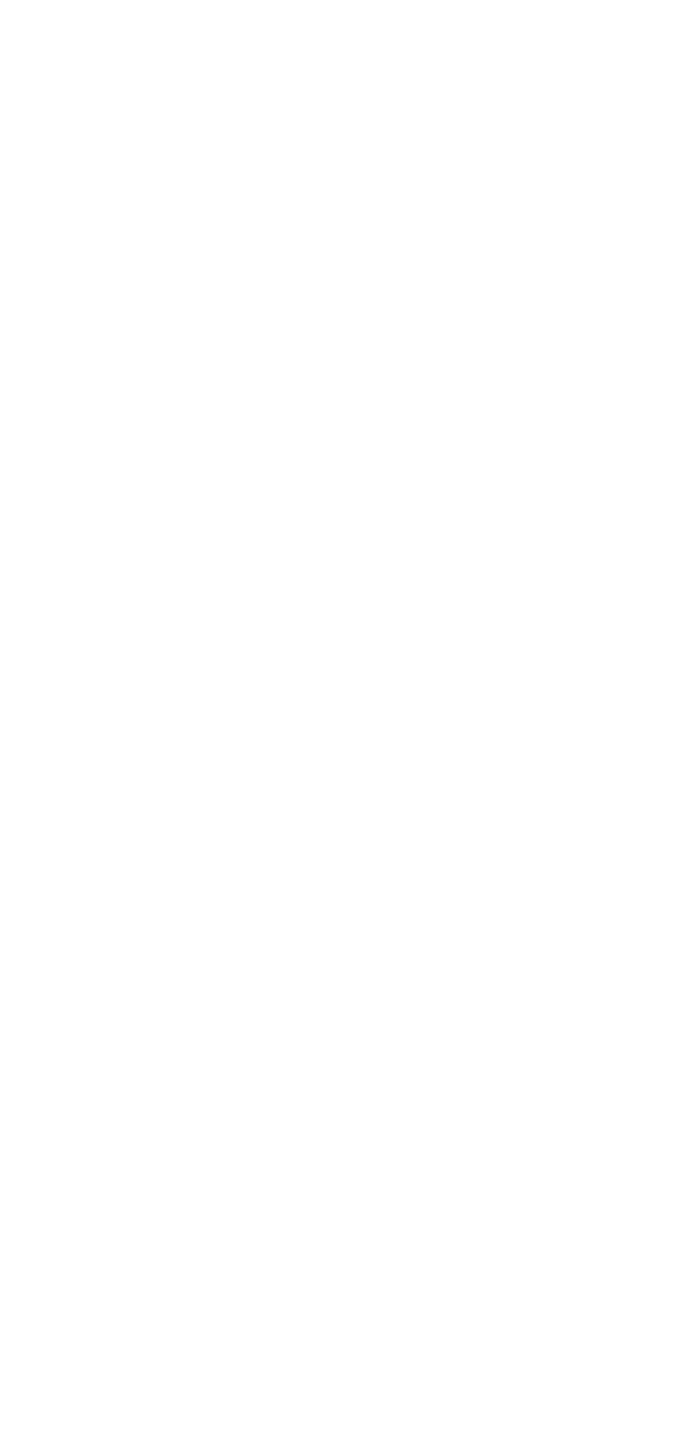
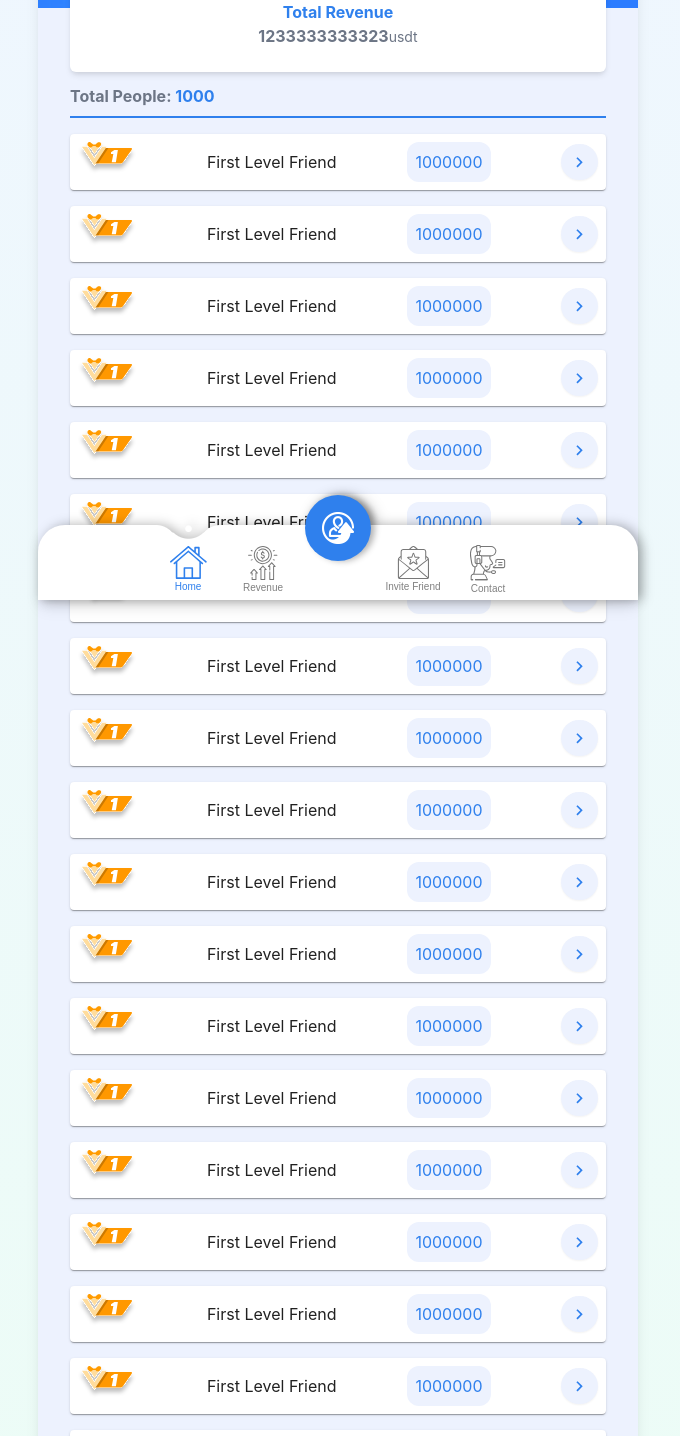
Before and after one commit to Uhmopt/userWithTRC-web-app, a React (Create React App) app: page /home in a window 1280 px wide. Shown: the part 200-1636 px from the top of the page, without its empty margins (302-982 px from the left). Before the commit the page ends 800 px from the top, so only its background shows below. Built offline with nearby package versions, Linux system fonts and the light colour scheme.

Commit message:
[Fix] background shadow, select language

```diff
--- a/src/components/Banner.js
+++ b/src/components/Banner.js
@@ -2,6 +2,7 @@ import React from 'react'
 import LogoutIcon from '@mui/icons-material/Logout';
 import { Info } from '@mui/icons-material'
 import { IconButton } from '@mui/material';
+import { Link } from 'react-router-dom';
 
 export default function Banner({
   icon = '',
@@ -11,7 +12,7 @@ export default function Banner({
 }) {
   return (
     <div>
-      <IconButton className="float-right p-3"><LogoutIcon className="text-white w-10 h-10"/></IconButton>
+      <Link to="sign-in"><IconButton className="float-right p-3"><LogoutIcon className="text-white w-10 h-10"/></IconButton></Link>
       <div className="bg-cover bg-center bg-home h-52 pt-8 w-full text-white">
         <div className="text-center">
           {icon}
--- a/src/components/CardTable.js
+++ b/src/components/CardTable.js
@@ -1,8 +1,8 @@
 import React from 'react'
 
-export default function CardTable({ startIcon = '' }) {
+export default function CardTable({ cards='', cardData=[] }) {
   return (
-    <div className="pt-4">
+    <div className="mb-24">
 
     </div>
   )
--- a/src/components/FlagSelect.js
+++ b/src/components/FlagSelect.js
@@ -1,53 +1,49 @@
-import React from 'react'
-import ArrowDropDownIcon from '@mui/icons-material/ArrowDropDown'
+import * as React from 'react'
+import Box from '@mui/material/Box'
+import { styled } from '@mui/material/styles';
+import MenuItem from '@mui/material/MenuItem'
+import FormControl from '@mui/material/FormControl'
+import Select from '@mui/material/Select'
+import InputBase from '@mui/material/InputBase';
+
 import GB from 'assets/images/svgs/GB.svg'
 import CN from 'assets/images/svgs/CN.svg'
-import { ClickAwayListener, Collapse } from '@mui/material'
-import { useState } from 'react'
-import { Box } from '@mui/system'
+
+const BootstrapInput = styled(InputBase)(({ theme }) => ({
+  '& .MuiInputBase-input': {
+    borderRadius: 6,
+    border: '1px solid #ced4da',
+    padding: '4px',
+  },
+}));
 
 export default function FlagSelect() {
-  const [isOpen, setIsOpen] = useState(false)
-  const [lang, setLang] = useState('GB')
-
-  const handleSelect = (language) => {
-    setLang(language);
-    setIsOpen(false);
+  const [lang, setLang] = React.useState('GB')
+  const handleChange = (event) => {
+    setLang(event.target.value)
   }
-
   return (
-    <div className="relative">
-      <div
-        className="flex border-2 border-main rounded-md h-10 p-2 drop-shadow-lg"
-        onClick={() => setIsOpen(true)}
+    <Box sx={{ minWidth: 120 }}>
+      <FormControl fullWidth>
+        <Select
+          value={lang}
+          onChange={handleChange}
+          input={<BootstrapInput />}
         >
-        <img src={lang === "GB" ? GB : CN} alt={lang} />
-        <label className="self-center">{lang === "GB" ?"English":"Chinese"}</label>
-        <ArrowDropDownIcon className="self-center" />
-      </div>
-      {/* dropdown list */}
-      <Collapse in={isOpen}>
-        {isOpen && (
-          <ClickAwayListener onClickAway={() => setIsOpen(false)}>
-            <Box className="bg-white border-2 border-title h-20 w-full absolute rounded-md z-10 transition ">
-              <div
-                className="flex h-10 active:bg-light"
-                onClick={() => handleSelect("GB")}
-              >
+          <MenuItem value={'GB'}>
+            <div className="flex">
               <img src={GB} alt="GB" className="m-2 w-5" />
               <label className="self-center">English</label>
             </div>
-              <div
-                className="flex h-10 active:bg-light"
-                onClick={() =>  handleSelect("CN")}
-              >
+          </MenuItem>
+          <MenuItem value={'CN'}>
+            <div className="flex">
               <img src={CN} alt="CN" className="m-2 w-5" />
               <label className="self-center">Chinese</label>
             </div>
+          </MenuItem>
+        </Select>
+      </FormControl>
     </Box>
-          </ClickAwayListener>
-        )}
-      </Collapse>
-    </div>
   )
 }
--- a/src/components/LevelCard.js
+++ b/src/components/LevelCard.js
@@ -8,8 +8,8 @@ export default function LevelCard({ startIcon = '' }) {
       <Card className="bg-white rounded-md flex justify-between p-2">
           {startIcon}
           <label className="self-center">First Level Friend</label>
-          <CardActions className="bg-light text-main rounded-xl p-1">1000000</CardActions>
-          <CardActions className="bg-light text-main rounded-full p-1 self-center shadow-sm"><NavigateNext /></CardActions>
+          <CardActions className="bg-light text-main rounded-xl">1000000</CardActions>
+          <CardActions className="bg-light text-main rounded-full self-center shadow-sm"><NavigateNext /></CardActions>
       </Card>
     </div>
   )
--- a/src/components/StaticCard.js
+++ b/src/components/StaticCard.js
@@ -1,13 +1,14 @@
-import { Card } from '@mui/material'
+import { CardContent } from '@mui/material'
 import React from 'react'
 
-export default function NoticeCard({ text = '' }) {
+export default function StaticCard({ content1 = '', content2 = '' }) {
+  const className = content2?"grid grid-cols-2 divide-x divide-main":'';
   return (
-      <Card className="bg-white rounded-md flex justify-between p-2">
-        <div class="grid grid-cols-2 divide-x divide-green-500">
-          <div>1</div>
-          <div>2</div>
-        </div>
-      </Card>
+    <CardContent className="bg-white rounded-md shadow-md text-center">
+      <div className={className}>
+        {content1}
+        {content2}
+      </div>
+    </CardContent>
   )
 }
--- a/src/layouts/CustomContainer.js
+++ b/src/layouts/CustomContainer.js
@@ -3,7 +3,7 @@ import { Container } from '@mui/material'
 
 export default function CustomContainer({ children = '' }) {
   return (
-    <Container style={{ padding: 0 }} maxWidth="sm">
+    <Container style={{ padding: 0 }} maxWidth="sm" className="shadow-lg">
       {children}
     </Container>
   )
--- a/src/pages/home/index.js
+++ b/src/pages/home/index.js
@@ -2,9 +2,9 @@ import React from 'react'
 import Layout from '../../layouts'
 import Banner from 'components/Banner'
 import CustomSvgs from 'components/CustomSvgs'
+import StaticCard from 'components/StaticCard'
 import MainTitle from 'components/MainTitle'
-import LevelCard from 'components/DetailCard'
-import { CardContent } from '@mui/material'
+import LevelCard from 'components/LevelCard'
 
 export default function Home() {
   const banner = (
@@ -15,45 +15,221 @@ export default function Home() {
       joinTime="2021-12-12"
     />
   )
+  const totalContent = (
+    <>
+      <div>
+        <label className="text-main font-bold">Total Revenue</label>
+        <br />
+        <label className="font-bold text-title">1233333333323</label>
+        <label className="text-sm text-title">usdt</label>
+      </div>
+    </>
+  )
 
-  return <Layout isLogin={true} banner={banner}>
-    <div className="bg-white rounded-md h-20 self-center align-middle text-center -mt-14 shadow-md">
-      <CardContent>
-        <label className="text-main font-bold">
-          Total Revenue
-        </label>
-        <br />
-        <label className="font-bold text-title">
-          1233333333323
-        </label>
-        <label className="text-sm text-title">
-          usdt
-        </label>
-      </CardContent>
-    </div>
-    <MainTitle title={<div><label className="text-title">Total People:</label> 1000</div>} isLogin={true}/>
-    <div className="mb-24">
-      <LevelCard startIcon = {<CustomSvgs name="Level1" alt="Level1" className="mx-auto self-center" />}/>
-      <LevelCard startIcon = {<CustomSvgs name="Level1" alt="Level1" className="mx-auto self-center" />}/>
-      <LevelCard startIcon = {<CustomSvgs name="Level1" alt="Level1" className="mx-auto self-center" />}/>
-      <LevelCard startIcon = {<CustomSvgs name="Level1" alt="Level1" className="mx-auto self-center" />}/>
-      <LevelCard startIcon = {<CustomSvgs name="Level1" alt="Level1" className="mx-auto self-center" />}/>
-      <LevelCard startIcon = {<CustomSvgs name="Level1" alt="Level1" className="mx-auto self-center" />}/>
-      <LevelCard startIcon = {<CustomSvgs name="Level1" alt="Level1" className="mx-auto self-center" />}/>
-      <LevelCard startIcon = {<CustomSvgs name="Level1" alt="Level1" className="mx-auto self-center" />}/>
-      <LevelCard startIcon = {<CustomSvgs name="Level1" alt="Level1" className="mx-auto self-center" />}/>
-      <LevelCard startIcon = {<CustomSvgs name="Level1" alt="Level1" className="mx-auto self-center" />}/>
-      <LevelCard startIcon = {<CustomSvgs name="Level1" alt="Level1" className="mx-auto self-center" />}/>
-      <LevelCard startIcon = {<CustomSvgs name="Level1" alt="Level1" className="mx-auto self-center" />}/>
-      <LevelCard startIcon = {<CustomSvgs name="Level1" alt="Level1" className="mx-auto self-center" />}/>
-      <LevelCard startIcon = {<CustomSvgs name="Level1" alt="Level1" className="mx-auto self-center" />}/>
-      <LevelCard startIcon = {<CustomSvgs name="Level1" alt="Level1" className="mx-auto self-center" />}/>
-      <LevelCard startIcon = {<CustomSvgs name="Level1" alt="Level1" className="mx-auto self-center" />}/>
-      <LevelCard startIcon = {<CustomSvgs name="Level1" alt="Level1" className="mx-auto self-center" />}/>
-      <LevelCard startIcon = {<CustomSvgs name="Level1" alt="Level1" className="mx-auto self-center" />}/>
-      <LevelCard startIcon = {<CustomSvgs name="Level1" alt="Level1" className="mx-auto self-center" />}/>
-      <LevelCard startIcon = {<CustomSvgs name="Level1" alt="Level1" className="mx-auto self-center" />}/>
-      <LevelCard startIcon = {<CustomSvgs name="Level1" alt="Level1" className="mx-auto self-center" />}/>
-    </div>
-  </Layout>
+  return (
+    <Layout isLogin={true} banner={banner}>
+      <div className="rounded-md h-20 self-center align-middle text-center -mt-14">
+        <StaticCard content1={totalContent} />
+      </div>
+      <MainTitle
+        title={
+          <div>
+            <label className="text-title">Total People:</label> 1000
+          </div>
+        }
+        isLogin={true}
+      />
+      <div className="mb-24">
+        <LevelCard
+          startIcon={
+            <CustomSvgs
+              name="Level1"
+              alt="Level1"
+              className="my-auto"
+            />
+          }
+        />
+        <LevelCard
+          startIcon={
+            <CustomSvgs
+              name="Level1"
+              alt="Level1"
+              className="mx-auto self-center"
+            />
+          }
+        />
+        <LevelCard
+          startIcon={
+            <CustomSvgs
+              name="Level1"
+              alt="Level1"
+              className="mx-auto self-center"
+            />
+          }
+        />
+        <LevelCard
+          startIcon={
+            <CustomSvgs
+              name="Level1"
+              alt="Level1"
+              className="mx-auto self-center"
+            />
+          }
+        />
+        <LevelCard
+          startIcon={
+            <CustomSvgs
+              name="Level1"
+              alt="Level1"
+              className="mx-auto self-center"
+            />
+          }
+        />
+        <LevelCard
+          startIcon={
+            <CustomSvgs
+              name="Level1"
+              alt="Level1"
+              className="mx-auto self-center"
+            />
+          }
+        />
+        <LevelCard
+          startIcon={
+            <CustomSvgs
+              name="Level1"
+              alt="Level1"
+              className="mx-auto self-center"
+            />
+          }
+        />
+        <LevelCard
+          startIcon={
+            <CustomSvgs
+              name="Level1"
+              alt="Level1"
+              className="mx-auto self-center"
+            />
+          }
+        />
+        <LevelCard
+          startIcon={
+            <CustomSvgs
+              name="Level1"
+              alt="Level1"
+              className="mx-auto self-center"
+            />
+          }
+        />
+        <LevelCard
+          startIcon={
+            <CustomSvgs
+              name="Level1"
+              alt="Level1"
+              className="mx-auto self-center"
+            />
+          }
+        />
+        <LevelCard
+          startIcon={
+            <CustomSvgs
+              name="Level1"
+              alt="Level1"
+              className="mx-auto self-center"
+            />
+          }
+        />
+        <LevelCard
+          startIcon={
+            <CustomSvgs
+              name="Level1"
+              alt="Level1"
+              className="mx-auto self-center"
+            />
+          }
+        />
+        <LevelCard
+          startIcon={
+            <CustomSvgs
+              name="Level1"
+              alt="Level1"
+              className="mx-auto self-center"
+            />
+          }
+        />
+        <LevelCard
+          startIcon={
+            <CustomSvgs
+              name="Level1"
+              alt="Level1"
+              className="mx-auto self-center"
+            />
+          }
+        />
+        <LevelCard
+          startIcon={
+            <CustomSvgs
+              name="Level1"
+              alt="Level1"
+              className="mx-auto self-center"
+            />
+          }
+        />
+        <LevelCard
+          startIcon={
+            <CustomSvgs
+              name="Level1"
+              alt="Level1"
+              className="mx-auto self-center"
+            />
+          }
+        />
+        <LevelCard
+          startIcon={
+            <CustomSvgs
+              name="Level1"
+              alt="Level1"
+              className="mx-auto self-center"
+            />
+          }
+        />
+        <LevelCard
+          startIcon={
+            <CustomSvgs
+              name="Level1"
+              alt="Level1"
+              className="mx-auto self-center"
+            />
+          }
+        />
+        <LevelCard
+          startIcon={
+            <CustomSvgs
+              name="Level1"
+              alt="Level1"
+              className="mx-auto self-center"
+            />
+          }
+        />
+        <LevelCard
+          startIcon={
+            <CustomSvgs
+              name="Level1"
+              alt="Level1"
+              className="mx-auto self-center"
+            />
+          }
+        />
+        <LevelCard
+          startIcon={
+            <CustomSvgs
+              name="Level1"
+              alt="Level1"
+              className="mx-auto self-center"
+            />
+          }
+        />
+      </div>
+    </Layout>
+  )
 }
--- a/src/pages/signIn/index.js
+++ b/src/pages/signIn/index.js
@@ -71,8 +71,8 @@ export default function SignIn() {
           />
         </Grid>
       </Grid>
-      <div className="pt-8 text-main flex justify-between" >
-        <div className="hover:cursor-pointer"
+      <div className="pt-8 text-main flex justify-between items-center" >
+        <div className="hover:cursor-pointer flex items-center"
           onClick={() => {
             setCurrentState({
               ...currentState,
@@ -88,7 +88,6 @@ export default function SignIn() {
           <label id="remember-me">Remember me</label>
         </div>
         <Link to={`forgot-password`} className="text-green-500">
-          {' '}
           Forgot password
         </Link>
       </div>
--- a/src/routes/index.js
+++ b/src/routes/index.js
@@ -4,7 +4,7 @@ import auth from './routes/auth'
 const routes = [
   // page for guest
   {
-    path: `/`,
+    path: `/home`,
     exact: true,
     auth: false,
     component: Home,
```
Lines whose indentation alone changed are shown as unchanged.
